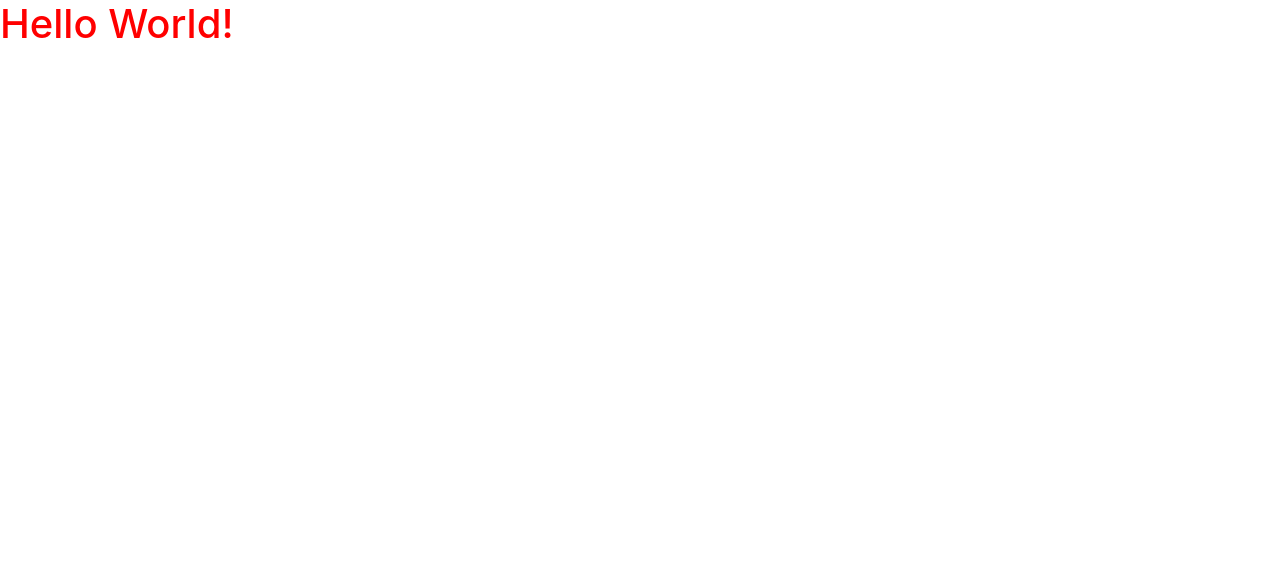
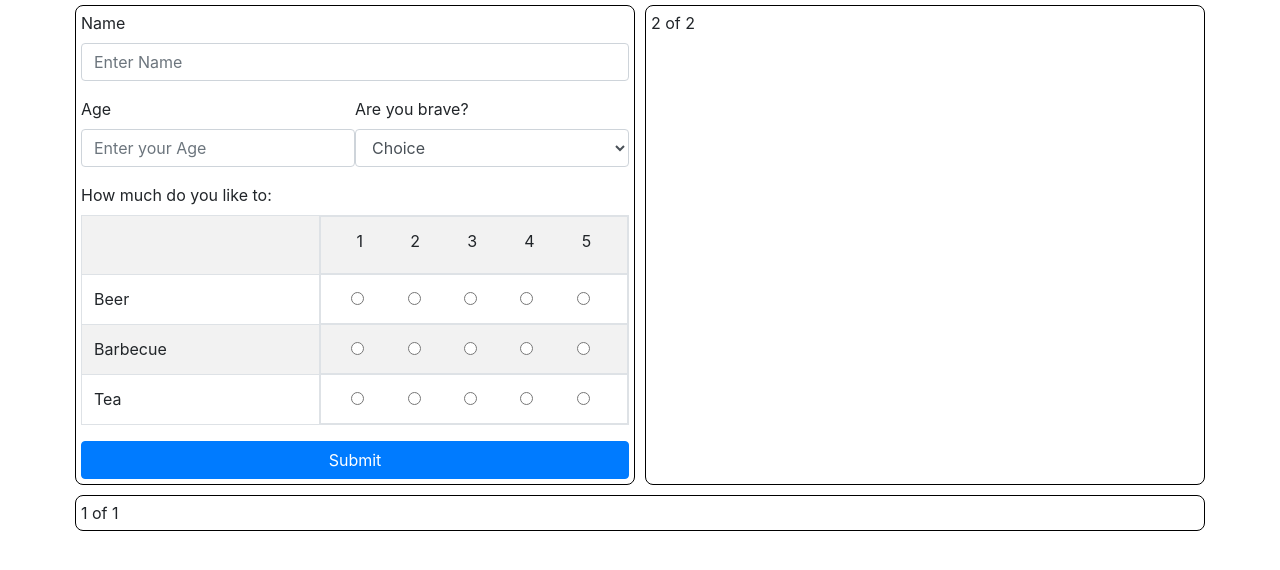
Before and after one commit to SanCunha/MERN, a React (Create React App) app in the folder frontend/: page / in a window 1280 px wide. Shown: the top 570 px of the page. Built offline with nearby package versions, Linux system fonts and the light colour scheme.

Commit message:
Tela de Cadastro

```diff
--- a/frontend/src/App.js
+++ b/frontend/src/App.js
@@ -1,9 +1,99 @@
 import React from 'react'
 
+import { Container, Row, Col, Form, Table, Button } from 'react-bootstrap'
 
 const App = () => {
     return (
-       <h1>Hello World!</h1>
+        <Container>
+            <Row>
+                <Col className="col-border">
+                    <Form>
+                        <Form.Row>
+                            <fieldset>
+                                <Form.Row>
+                                    <Form.Group as={Col} controlId="formGridName">
+                                        <Form.Label>Name</Form.Label>
+                                        <Form.Control type="text" placeholder="Enter Name" />
+                                    </Form.Group>
+                                </Form.Row>
+                                <Form.Row>
+                                    <Form.Group as={Col} controlId="formGridName">
+                                        <Form.Label>Age</Form.Label>
+                                        <Form.Control type="text" placeholder="Enter your Age" />
+                                    </Form.Group>
+                                    <Form.Group as={Col} controlId="formGridBrave">
+                                        <Form.Label>Are you brave?</Form.Label>
+                                        <Form.Control as="select">
+                                            <option>Choice</option>
+                                            <option>Yes</option>
+                                            <option>No</option>
+                                        </Form.Control>
+                                    </Form.Group>
+                                </Form.Row>
+                            </fieldset>
+                        </Form.Row>
+                        <Form.Row>
+                            <fieldset>
+                                <legend>
+                                    How much do you like to:
+                                </legend>
+                                <Table striped bordered hover>
+                                    <tbody>
+                                        <tr>
+                                            <td></td>
+                                            <td className="rightTable">
+                                                <label>1</label>
+                                                <label>2</label>
+                                                <label>3</label>
+                                                <label>4</label>
+                                                <label>5</label>
+                                            </td>
+                                        </tr>
+                                        <tr>
+                                            <td>Beer</td>
+                                            <td className="rightTable">
+                                                <Form.Check type="radio" aria-label="radio 1" />
+                                                <Form.Check type="radio" aria-label="radio 1" />
+                                                <Form.Check type="radio" aria-label="radio 1" />
+                                                <Form.Check type="radio" aria-label="radio 1" />
+                                                <Form.Check type="radio" aria-label="radio 1" />
+                                            </td>
+                                        </tr>
+                                        <tr>
+                                            <td>Barbecue</td>
+                                            <td className="rightTable">
+                                                <Form.Check type="radio" aria-label="radio 1" />
+                                                <Form.Check type="radio" aria-label="radio 1" />
+                                                <Form.Check type="radio" aria-label="radio 1" />
+                                                <Form.Check type="radio" aria-label="radio 1" />
+                                                <Form.Check type="radio" aria-label="radio 1" />
+                                            </td>
+                                        </tr>
+                                        <tr>
+                                            <td>Tea</td>
+                                            <td className="rightTable">
+                                                <Form.Check type="radio" aria-label="radio 1" />
+                                                <Form.Check type="radio" aria-label="radio 1" />
+                                                <Form.Check type="radio" aria-label="radio 1" />
+                                                <Form.Check type="radio" aria-label="radio 1" />
+                                                <Form.Check type="radio" aria-label="radio 1" />
+                                            </td>
+                                        </tr>
+                                    </tbody>
+                                </Table>
+                            </fieldset>
+                        </Form.Row>
+                        <Button variant="primary" type="submit">
+                            Submit
+                        </Button>
+                    </Form>
+                </Col>
+                <Col className="col-border">2 of 2</Col>
+            </Row>
+            <Row>
+                <Col className="col-border">1 of 1</Col>
+            </Row>
+        </Container>
     )
 }
 
--- a/frontend/src/index.css
+++ b/frontend/src/index.css
@@ -1,3 +1,61 @@
-h1 {
-    color: red;
+@import url('https://fonts.googleapis.com/css?family=Source+Sans+Pro&display=swap');
+
+* {
+    margin: 0px;
+    padding: 0px;
+    outline: none;
+    box-sizing: border-box;
 }
+
+body {
+    font-family: 'Roboto', sans-serif;
+}
+
+form {
+    width: 100%;
+    display: flex;
+    flex-direction: column;
+}
+
+fieldset {
+    width: 100%;
+}
+
+legend {
+    font-size: medium !important;
+}
+.container {
+    padding: 0px !important;
+}
+
+.row {
+    margin-right: 0px !important;
+    margin-left: 0px !important;
+}
+
+.form-row {
+    margin-right: 0px !important;
+    margin-left: 0px !important;
+}
+.form-row>.col{
+    padding-right: 0px !important;
+    padding-left: 0px !important;
+}
+
+.col {
+    padding-right: 0px !important;
+    padding-left: 0px !important;
+}
+
+.col-border {
+    margin: 5px;
+    padding: 5px !important;
+    border: 1px solid #000000;
+    border-radius: 8px;
+}
+
+.rightTable {
+    display: flex;
+    align-items: center;
+    justify-content: space-around;
+}
```
